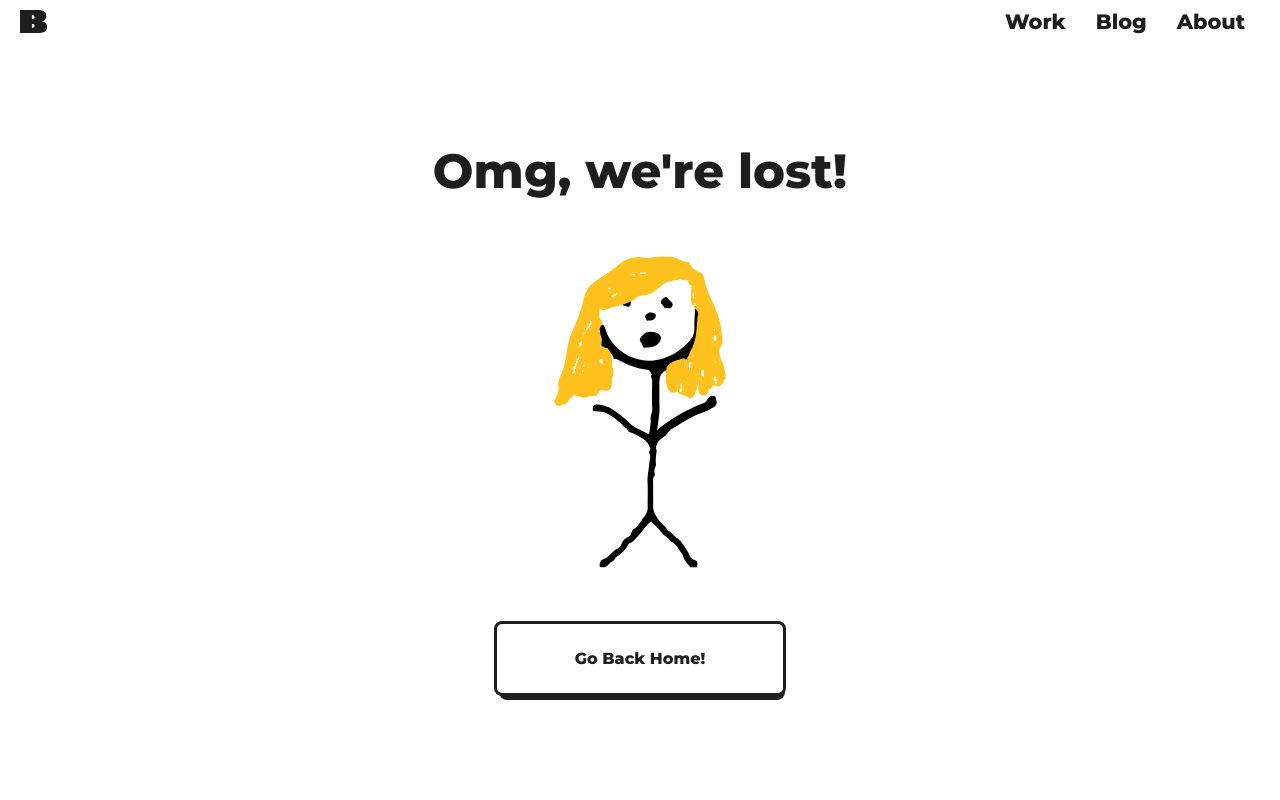
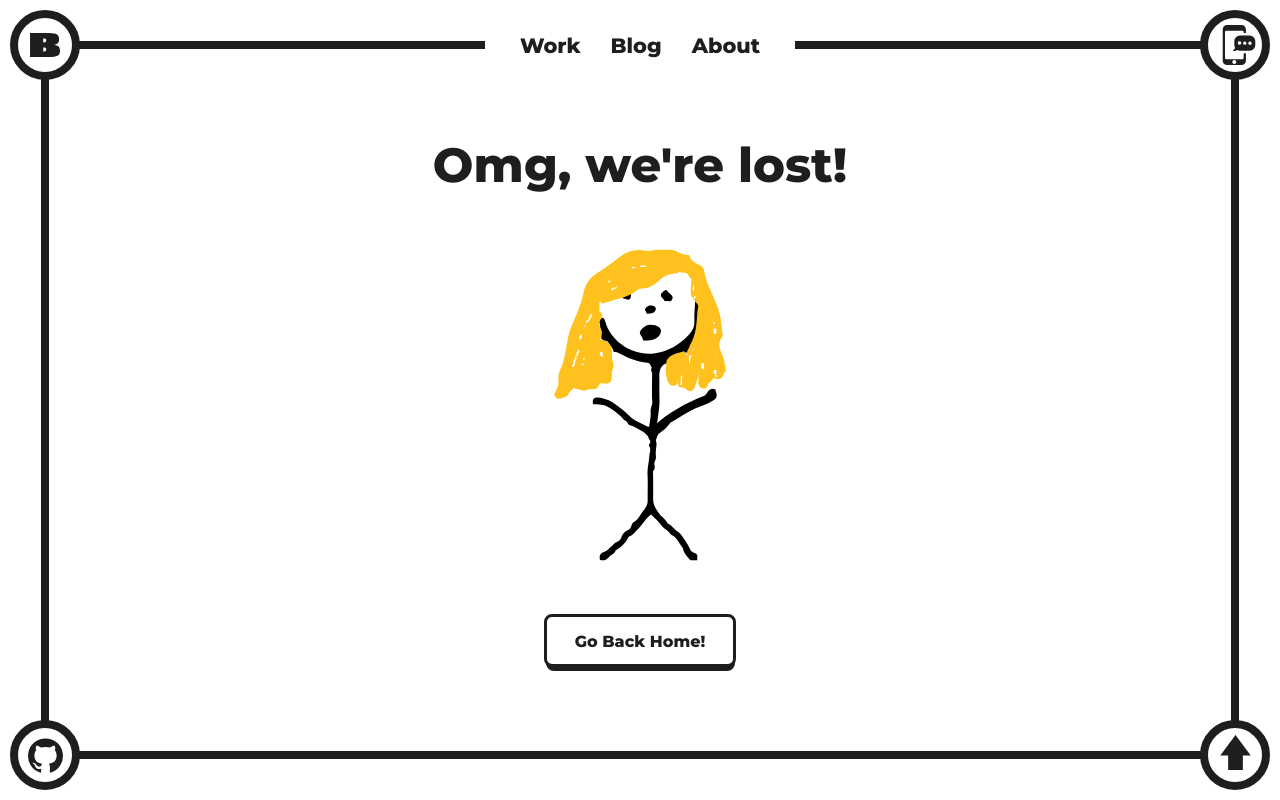
Before and after one commit to brandicameron/test-portfolio, a plain HTML site: page 404.html in a window 1280 px wide. Drawn offline with Linux system fonts and the light colour scheme.

Commit message:
added browser frame and change intro

```diff
--- a/404.html
+++ b/404.html
@@ -35,10 +35,54 @@
   <body>
     <a class="skip-to-content-link" href="#content">Skip to content</a>
 
+    <div class="browser-frame">
+      <div class="cover top-cover"></div>
+      <div class="cover bottom-cover"></div>
+      <div class="line horizontal-line top-line"></div>
+      <div class="line horizontal-line bottom-line"></div>
+      <div class="line vertical-line left-line"></div>
+      <div class="line vertical-line right-line"></div>
+
+      <a
+        href="index.html"
+        aria-label="Go back to the home page."
+        class="circle circle-top-left"
+      >
+        <img src="./img/logo.svg" alt="" class="logo" width="30"
+      /></a>
+
+      <a href="#" class="circle circle-top-right"
+        ><img
+          src="./img/contact-graphic.svg"
+          alt=""
+          class="contact-graphic"
+          width="40"
+          height="40"
+      /></a>
+      <a
+        href="https://github.com/brandicameron"
+        aria-label="Visit my Github page."
+        target="blank"
+        class="circle circle-bottom-left"
+      >
+        <img
+          src="./img/github-logo.svg"
+          alt=""
+          class="github-graphic"
+          width="35"
+          height="35"
+      /></a>
+      <a href="#" aria-label="Back to top." class="circle circle-bottom-right">
+        <img
+          src="./img/back-to-top.svg"
+          alt=""
+          class="back-to-top"
+          width="35"
+          height="35"
+      /></a>
+    </div>
+
     <header>
-      <a href="index.html" aria-label="Click to go back to the home page."
-        ><img src="./img/logo.svg" alt="" class="logo" width="25" height="20"
-      /></a>
       <nav>
         <ul>
           <li><a href="#work">Work</a></li>
@@ -47,6 +91,7 @@
         </ul>
       </nav>
     </header>
+
     <section id="content" class="page-not-found">
       <h1>Omg, we're lost!</h1>
       <img
@@ -56,7 +101,7 @@
         width="109"
         height="196"
       />
-      <a class="link-button" href=""
+      <a class="link-button" href="index.html"
         ><span class="shadow"></span
         ><span class="btn-front link-button">Go Back Home!</span></a
       >
--- a/js/main.js
+++ b/js/main.js
@@ -78,8 +78,8 @@ ScrollTrigger.matchMedia({
   '(max-width: 520px)': function () {
     let quoteTl = gsap.timeline({
       scrollTrigger: {
-        trigger: '.drawing',
-        start: '-30% top',
+        trigger: '.intro-paragraph',
+        start: 'top top',
         end: 'bottom bottom',
         endTrigger: '.the',
         scrub: 1,
@@ -100,6 +100,7 @@ ScrollTrigger.matchMedia({
       y: -dropPoint - 40,
       ease: 'bounce',
       delay: 1,
+      duration: 0.5,
     });
 
     // Project image animations
--- a/scss/_base.scss
+++ b/scss/_base.scss
@@ -28,7 +28,8 @@ $bold: 800;
 }
 
 html {
-  scroll-padding-top: 4rem;
+  scroll-padding-top: 2rem;
+  overflow-x: hidden;
 }
 
 body {
@@ -36,6 +37,11 @@ body {
   font-weight: 400;
   font-style: normal;
   color: $black;
+  margin: 0 90px;
+
+  @include phone-media-query {
+    margin: 0;
+  }
 }
 
 .skip-to-content-link {
--- /dev/null
+++ b/scss/_frame.scss
@@ -0,0 +1,138 @@
+.browser-frame {
+  .line {
+    position: fixed;
+    background-color: $black;
+    z-index: 100;
+  }
+
+  .horizontal-line {
+    left: 50%;
+    transform: translateX(-50%);
+    width: calc(100vw - 22px);
+    height: 8px;
+  }
+
+  .vertical-line {
+    top: 50%;
+    transform: translateY(-50%);
+    height: calc(100vh - 22px);
+    width: 8px;
+  }
+
+  .top-line {
+    top: 41px;
+  }
+
+  .bottom-line {
+    bottom: 41px;
+  }
+
+  .left-line {
+    left: 41px;
+  }
+
+  .right-line {
+    right: 41px;
+  }
+
+  .cover {
+    position: fixed;
+    width: 100vw;
+    height: 41px;
+    background-color: #fff;
+    margin: 0 auto;
+    z-index: 99;
+  }
+
+  .top-cover {
+    top: 0;
+    left: 0;
+  }
+
+  .bottom-cover {
+    bottom: 0;
+    left: 0;
+  }
+
+  .circle {
+    position: fixed;
+    display: grid;
+    place-items: center;
+    width: 70px;
+    height: 70px;
+    border-radius: 50%;
+    background-color: #fff;
+    border: 8px solid $black;
+    z-index: 100;
+
+    &:hover {
+      background: #ffc457;
+      transition: 150ms;
+    }
+  }
+
+  .circle-top-left {
+    top: 10px;
+    left: 10px;
+  }
+
+  .circle-top-right {
+    top: 10px;
+    right: 10px;
+  }
+
+  .circle-bottom-left {
+    bottom: 10px;
+    left: 10px;
+  }
+
+  .circle-bottom-right {
+    bottom: 10px;
+    right: 10px;
+  }
+
+  .contact-graphic {
+    margin-left: 7px;
+  }
+
+  .back-to-top {
+    margin-bottom: 5px;
+  }
+
+  @include phone-media-query {
+    .top-cover {
+      display: none;
+    }
+
+    .top-line,
+    .left-line,
+    .right-line {
+      display: none;
+    }
+
+    a.circle-bottom-left,
+    a.circle-bottom-right {
+      display: none;
+    }
+
+    a.circle-top-right,
+    a.circle-top-left {
+      top: auto;
+      bottom: 10px;
+    }
+
+    .circle {
+      width: 60px;
+      height: 60px;
+    }
+
+    .contact-graphic {
+      height: 30px;
+      margin-left: 6px;
+    }
+
+    .bottom-cover {
+      box-shadow: 0 -13px 15px rgba(0, 0, 0, 0.7);
+    }
+  }
+}
--- a/scss/_header.scss
+++ b/scss/_header.scss
@@ -1,17 +1,38 @@
 // Header
 header {
+  position: s;
   @extend .flex;
-  justify-content: space-between;
   align-items: center;
   padding: 5px 20px;
 
   .logo {
-    width: 27px;
+    position: fixed;
+    width: 35px;
     height: auto;
+    z-index: 100;
+    top: 28px;
+    left: 26px;
   }
 
   ul {
+    position: fixed;
+    left: 50%;
+    transform: translateX(-50%);
+    background-color: #fff;
+    padding: 0 20px;
+    height: 22px;
+    top: 29px;
+    z-index: 100;
     @extend .flex;
+
+    @include phone-media-query {
+      width: 100vw;
+      justify-content: center;
+      background: transparent;
+      top: auto;
+      bottom: 15px;
+      padding: 0;
+    }
 
     li {
       margin: 0 15px;
@@ -43,15 +64,22 @@ header {
           transform: scaleX(1);
         }
       }
+
+      @include phone-media-query {
+        margin: 0 5px;
+        a {
+          font-size: 1.05rem;
+        }
+      }
     }
   }
 
-  @include phone-media-query {
-    position: fixed;
-    bottom: 0;
-    width: 100vw;
-    z-index: 20;
-    background-color: #fff;
-    box-shadow: 5px 3px 15px #707070;
-  }
+  // @include phone-media-query {
+  //   position: fixed;
+  //   bottom: 0;
+  //   width: 100vw;
+  //   z-index: 20;
+  //   background-color: #fff;
+  //   box-shadow: 5px 3px 15px #707070;
+  // }
 }
--- a/scss/_intro.scss
+++ b/scss/_intro.scss
@@ -1,30 +1,31 @@
 // Intro Section
 .intro-section {
   @extend .flex-centered-column;
-  height: calc(100vh - 80px);
+  place-items: center;
+  height: calc(100vh - 100px);
+  margin-top: 3vh;
   padding: 0 20px;
 
-  @include tablet-media-query {
-    margin-top: 50px;
-    flex-direction: column;
+  @include phone-media-query {
+    margin-top: 20px;
     height: auto;
   }
 
   .drawing {
     height: 25vh;
     width: auto;
+    margin: 15px 0 30px 0;
 
-    @include tablet-media-query {
-      height: 50vh;
-      order: 1;
-      margin: 0;
+    @include phone-media-query {
+      margin: 5px 0 30px 0;
+      height: 35vh;
     }
   }
 
   .name-container {
     position: relative;
     width: 100%;
-    max-width: 500px;
+    max-width: 480px;
 
     .intro-heading {
       position: relative;
@@ -37,10 +38,25 @@
         height: auto;
       }
 
-      .intro-paragraph {
+      .name-lg {
         width: 100%;
         height: auto;
       }
     }
   }
+
+  p {
+    max-width: 480px;
+    font-weight: $bold;
+    font-size: 1.5rem;
+    text-align: justify;
+    line-height: 140%;
+
+    @include phone-media-query {
+      font-size: 1.3rem;
+      width: 260px;
+      line-height: 150%;
+      margin: 0 auto;
+    }
+  }
 }
--- a/scss/_projects.scss
+++ b/scss/_projects.scss
@@ -7,10 +7,11 @@
     @extend .flex-centered-row;
     position: relative;
     color: $whiteColor;
+    color: $black;
     padding: 125px 50px;
     background-color: $black;
+    background-color: #fff;
     margin: 40px auto;
-    // width: 100vw;
     border-radius: 20px;
     width: calc(100vw - 80px);
     max-width: 1200px;
@@ -104,19 +105,19 @@
     }
   }
 
-  .project-1 {
-    background-color: #02a5de;
-  }
+  // .project-1 {
+  //   background-color: #02a5de;
+  // }
 
-  .project-2 {
-    background-color: #dd1312;
-  }
+  // .project-2 {
+  //   background-color: #dd1312;
+  // }
 
-  .project-3 {
-    background-color: #363636;
-  }
+  // .project-3 {
+  //   background-color: #363636;
+  // }
 
-  .project-4 {
-    background-color: #0296fe;
-  }
+  // .project-4 {
+  //   background-color: #0296fe;
+  // }
 }
--- a/scss/_quote.scss
+++ b/scss/_quote.scss
@@ -4,7 +4,7 @@
 
   img {
     width: 100%;
-    max-width: 80vw;
+    max-width: 90vw;
     height: auto;
     margin: 15px 0;
   }
@@ -13,15 +13,18 @@
     position: relative;
     @extend .flex-centered-row;
     width: 100%;
-    max-width: 80vw;
+    max-width: 90vw;
     align-items: baseline;
+    overflow-x: hidden;
   }
 
   .free-1 {
     width: 53.5%;
+    padding-right: 5px;
   }
   .free-2 {
     width: 46.5%;
+    padding-left: 5px;
   }
 
   .free {
--- a/scss/pages/_404.scss
+++ b/scss/pages/_404.scss
@@ -1,6 +1,6 @@
 .page-not-found {
   @extend .flex-centered-column;
-  height: 90vh;
+  height: 95vh;
 
   @include phone-media-query {
     height: 85vh;
@@ -27,12 +27,6 @@
   }
 
   .link-button {
-    width: 300px;
-    height: 75px;
-
-    @include phone-media-query {
-      width: 250px;
-      height: 60px;
-    }
+    width: 200px;
   }
 }
--- a/scss/styles.scss
+++ b/scss/styles.scss
@@ -1,7 +1,8 @@
 @import 'base';
-@import 'buttons';
+@import 'frame';
 @import 'header';
 @import 'intro';
 @import 'quote';
 @import 'projects';
+@import 'buttons';
 @import './pages/404';
```
Also changed, not shown: index.html (+78 -25 lines), css/styles.min.css, img/back-to-top.svg (added), img/contact-graphic.svg (added), img/i-dot.svg (added), img/i.svg (deleted), img/name-lg-m.svg (added), img/name-lg.svg, 1 other file.
